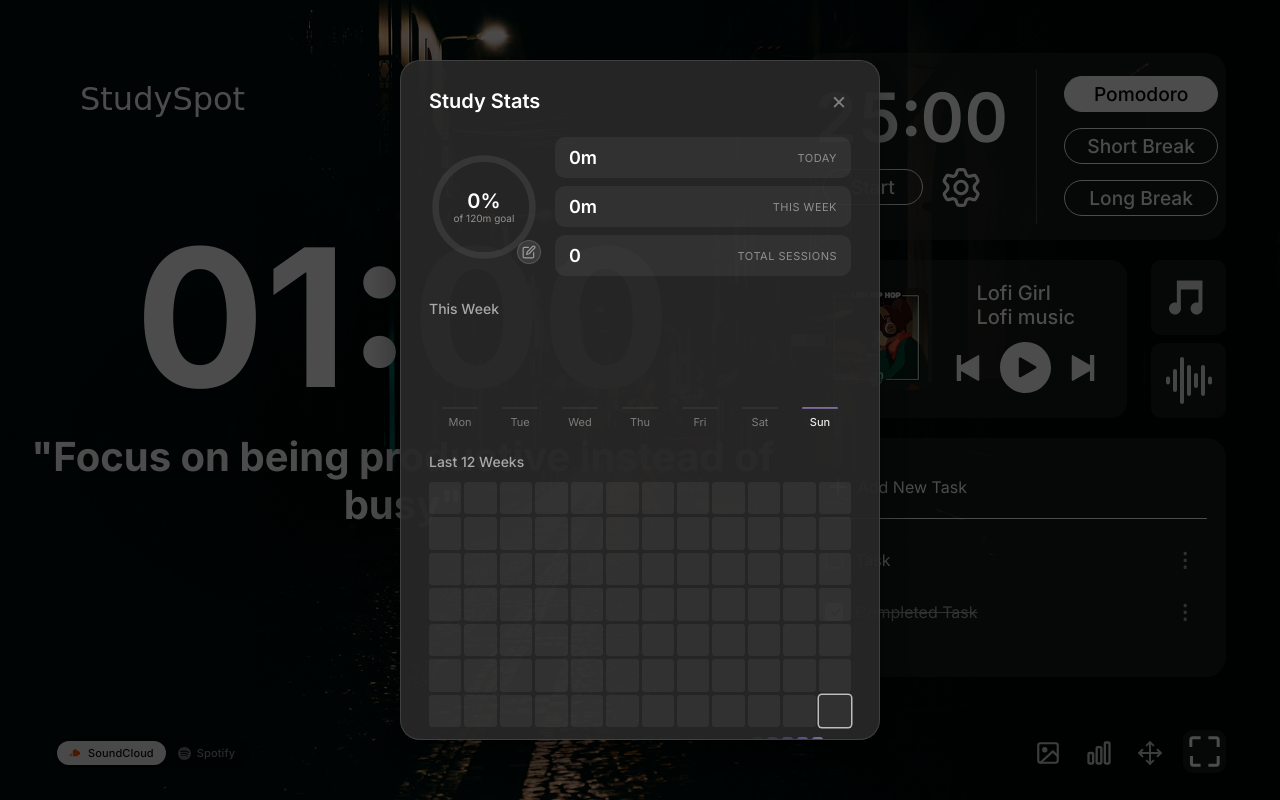
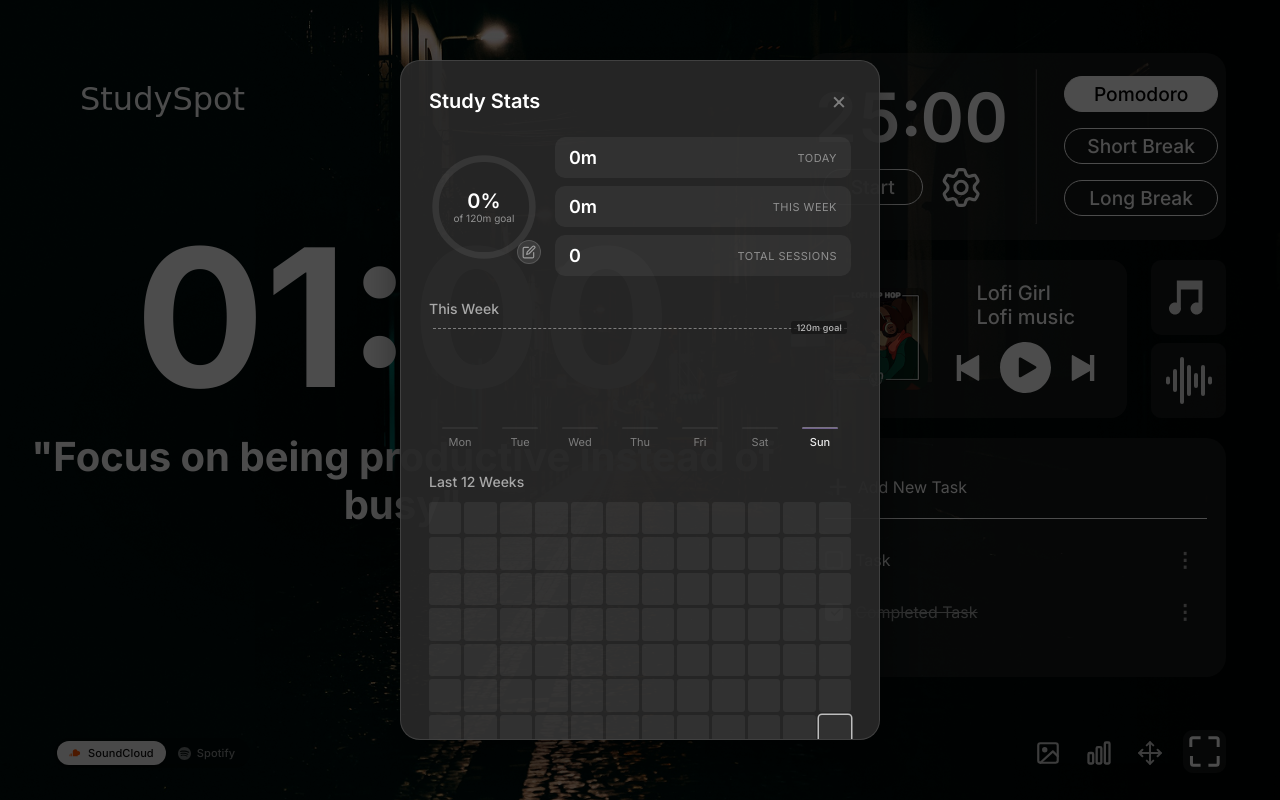
Before and after one commit to Juribu/studyspot, a plain HTML site: page index.html in a window 1280 px wide. Both pictures are taken after a click on the button 1099 px from the left and 753 px from the top of the page. Drawn offline with Linux system fonts and the light colour scheme; a script that the page names is missing.

Commit message:
added dashed line to indicate daily goal met

```diff
--- a/js/stats.js
+++ b/js/stats.js
@@ -301,9 +301,12 @@ const StudyStatsModule = (function() {
 
   const buildWeeklyChart = () => {
     const data = getWeeklyChartData();
-    const max = Math.max(...data, 1); // avoid division by 0
+    const goalMin = Math.max(Math.round(getDailyGoal() / 60), 1);
+    // Include goal in scale so the goal line is always on-axis and bars share its scale
+    const max = Math.max(...data, goalMin, 1);
 
     let barsHTML = '';
+    let labelsHTML = '';
     const now = new Date();
     const todayDow = (now.getDay() + 6) % 7; // 0=Mon
 
@@ -318,15 +321,23 @@ const StudyStatsModule = (function() {
               ${!isEmpty ? `<span class="chart-bar-tooltip">${mins}m</span>` : ''}
             </div>
           </div>
-          <span class="chart-day-label">${DAY_LABELS[i]}</span>
         </div>`;
+      labelsHTML += `<span class="chart-day-label ${isToday ? 'chart-day-label--today' : ''}">${DAY_LABELS[i]}</span>`;
     });
+
+    const goalLinePercent = Math.min((goalMin / max) * 100, 100);
 
     return `
       <div class="stats-chart-section">
         <h4 class="stats-section-title">This Week</h4>
         <div class="stats-chart">
-          ${barsHTML}
+          <div class="chart-plot">
+            <div class="chart-goal-line" style="bottom: ${goalLinePercent}%" title="Daily goal: ${goalMin}m">
+              <span class="chart-goal-label">${goalMin}m goal</span>
+            </div>
+            ${barsHTML}
+          </div>
+          <div class="chart-labels">${labelsHTML}</div>
         </div>
       </div>`;
   };
--- a/style.css
+++ b/style.css
@@ -1463,10 +1463,17 @@ button:hover {
 
 .stats-chart {
   display: flex;
+  flex-direction: column;
+  gap: 6px;
+  padding: 0 4px;
+}
+
+.chart-plot {
+  position: relative;
+  display: flex;
   align-items: flex-end;
   gap: 6px;
   height: 100px;
-  padding: 0 4px;
 }
 
 .chart-col {
@@ -1522,15 +1529,45 @@ button:hover {
   opacity: 1;
 }
 
+.chart-labels {
+  display: flex;
+  gap: 6px;
+}
+
 .chart-day-label {
+  flex: 1;
   font-size: 11px;
   font-weight: 400;
   opacity: 0.4;
-}
-
-.chart-col--today .chart-day-label {
+  text-align: center;
+}
+
+.chart-day-label--today {
   opacity: 0.9;
   font-weight: 500;
+}
+
+.chart-goal-line {
+  position: absolute;
+  left: 0;
+  right: 0;
+  height: 0;
+  border-top: 1px dashed rgba(255, 255, 255, 0.4);
+  pointer-events: none;
+  z-index: 1;
+}
+
+.chart-goal-label {
+  position: absolute;
+  right: 0;
+  top: -8px;
+  background: rgba(20, 20, 20, 0.7);
+  color: rgba(255, 255, 255, 0.7);
+  font-size: 9px;
+  font-weight: 500;
+  padding: 1px 5px;
+  border-radius: 3px;
+  letter-spacing: 0.02em;
 }
 
 /* ── Heatmap (last 12 weeks) ── */
```
